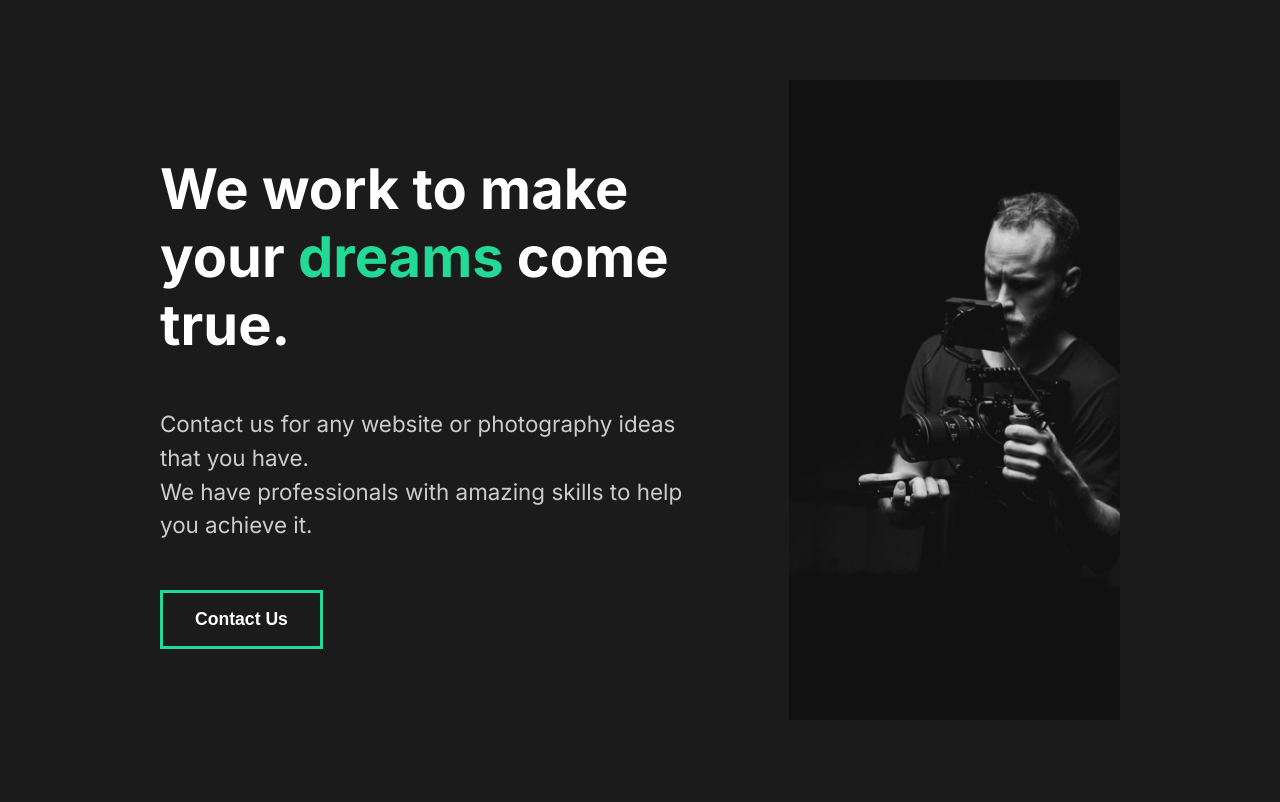
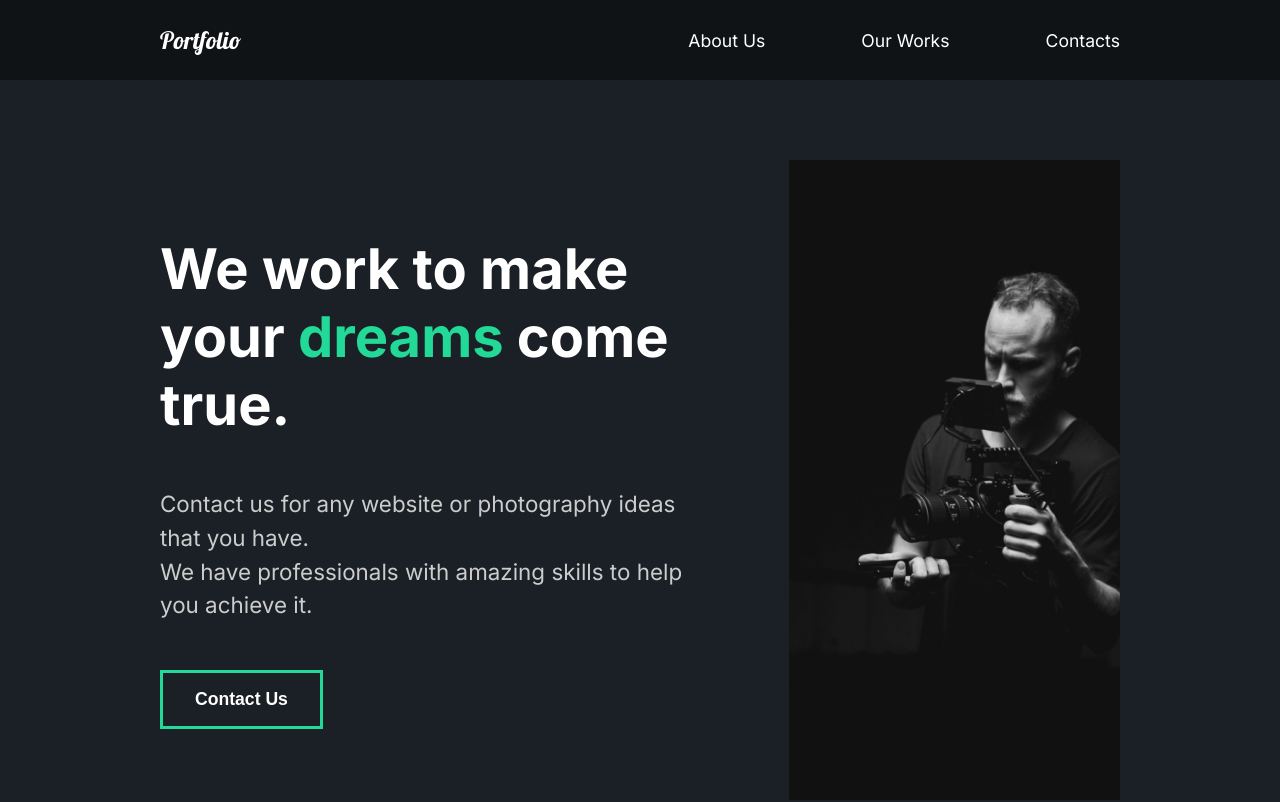
Before and after one commit to PitLuk22/React-Portfolio, a React (Create React App) app: page / in a window 1280 px wide. Shown: the top 802 px of the page. Built offline with nearby package versions, Linux system fonts and the light colour scheme.

Commit message:
add nav section

```diff
--- a/src/components/GlobalStyle.js
+++ b/src/components/GlobalStyle.js
@@ -1,30 +1,31 @@
 import { createGlobalStyle } from 'styled-components';
 
-const GlobalStyle = createGlobalStyle`
+export const mainColor = '#23d997';
+
+export const GlobalStyle = createGlobalStyle`
 	*{
 		margin:0;
 		padding:0;
 		box-sizing:border-box;
 	}
 	body {
-		background: #1b1b1b;
+		background: #1A2026;
 		font-family: 'Inter', sans-serif;
-		/* font-family: 'Lobster', cursive; */
 	}
 	button {
 		position: relative;
 		overflow: hidden;
 		font-weight: bold;
 		font-size: 1.1rem;
-		border: 3px solid #23d997;
+		border: 3px solid ${mainColor};
 		color: #fff;
 		cursor: pointer;
 		padding: 1rem 2rem;
 		background: transparent;
 		transition: all .5s ease;
 		&:hover {
-			background-color: #23d997;
-			color: #242424;
+			background-color: ${mainColor};
+			color: #3c3c3c;
 		}
 		b {
 			position: relative;
@@ -61,7 +62,7 @@ const GlobalStyle = createGlobalStyle`
 		color: #ccc;
 	}
 	span {
-		color: #23d997;
+		color: ${mainColor};
 	}
 	a {
 		font-size: 1.1rem;
@@ -84,5 +85,3 @@ const GlobalStyle = createGlobalStyle`
 }
 
 `;
-
-export default GlobalStyle;
--- a/src/components/app/App.js
+++ b/src/components/app/App.js
@@ -1,13 +1,15 @@
 import React from 'react';
 // Import GlobalStyle
-import GlobalStyle from '../GlobalStyle';
-// Import Pages
-import { AboutPage } from '../pages';;
+import { GlobalStyle } from '../GlobalStyle';
+// Import Components
+import { AboutPage } from '../pages';
+import Nav from '../nav';;
 
 function App() {
 	return (
 		<div className="App">
 			<GlobalStyle />
+			<Nav />
 			<AboutPage />
 		</div>
 	);
--- a/src/components/faqSection/style.js
+++ b/src/components/faqSection/style.js
@@ -2,6 +2,7 @@ import styled from 'styled-components';
 import { About } from '../aboutSection/style';
 
 export const Faq = styled(About)`
+	padding-top:0 ;
 	display: block;
 	.faq__title {
 		padding-bottom: 2rem;
--- /dev/null
+++ b/src/components/nav/index.js
@@ -0,0 +1,2 @@
+import Nav from './nav';
+export default Nav;
--- /dev/null
+++ b/src/components/nav/nav.js
@@ -0,0 +1,24 @@
+import React from 'react';
+// Styles
+import * as S from './style';
+
+const Nav = () => {
+	return (
+		<S.Nav>
+			<S.Logo>Portfolio</S.Logo>
+			<ul>
+				<li>
+					<a href="#1">About Us</a>
+				</li>
+				<li>
+					<a href="#2">Our Works</a>
+				</li>
+				<li>
+					<a href="#3">Contacts</a>
+				</li>
+			</ul>
+		</S.Nav>
+	)
+}
+
+export default Nav;
--- /dev/null
+++ b/src/components/nav/style.js
@@ -0,0 +1,40 @@
+import styled from 'styled-components';
+import { mainColor } from '../GlobalStyle';
+
+export const Nav = styled.nav`
+	min-height: 80px;
+	width: 100%;
+	background-color: #04040470;
+	display: flex;
+	justify-content: space-between;
+	align-items: center;
+	color: #fff;
+	padding: 0 10rem;
+	ul {
+		display: flex;
+		list-style:none;
+		li {
+			position: relative;
+			padding-right: 6rem;
+
+			a {
+				text-decoration: none;
+				color: #fff;
+				transition: all .3s ease;
+			&:hover {
+				color: ${mainColor};
+			}
+			}
+		}
+		li:last-child {
+			padding-right: 0;
+		}
+	}
+`;
+
+export const Logo = styled.h1`
+	font-size: 1.5rem;
+	font-family: 'Lobster', cursive;
+	font-weight: lighter;
+	cursor: pointer;
+`;
```
Also changed, not shown: 1 other file (tests, documents, lock files or other folders).
